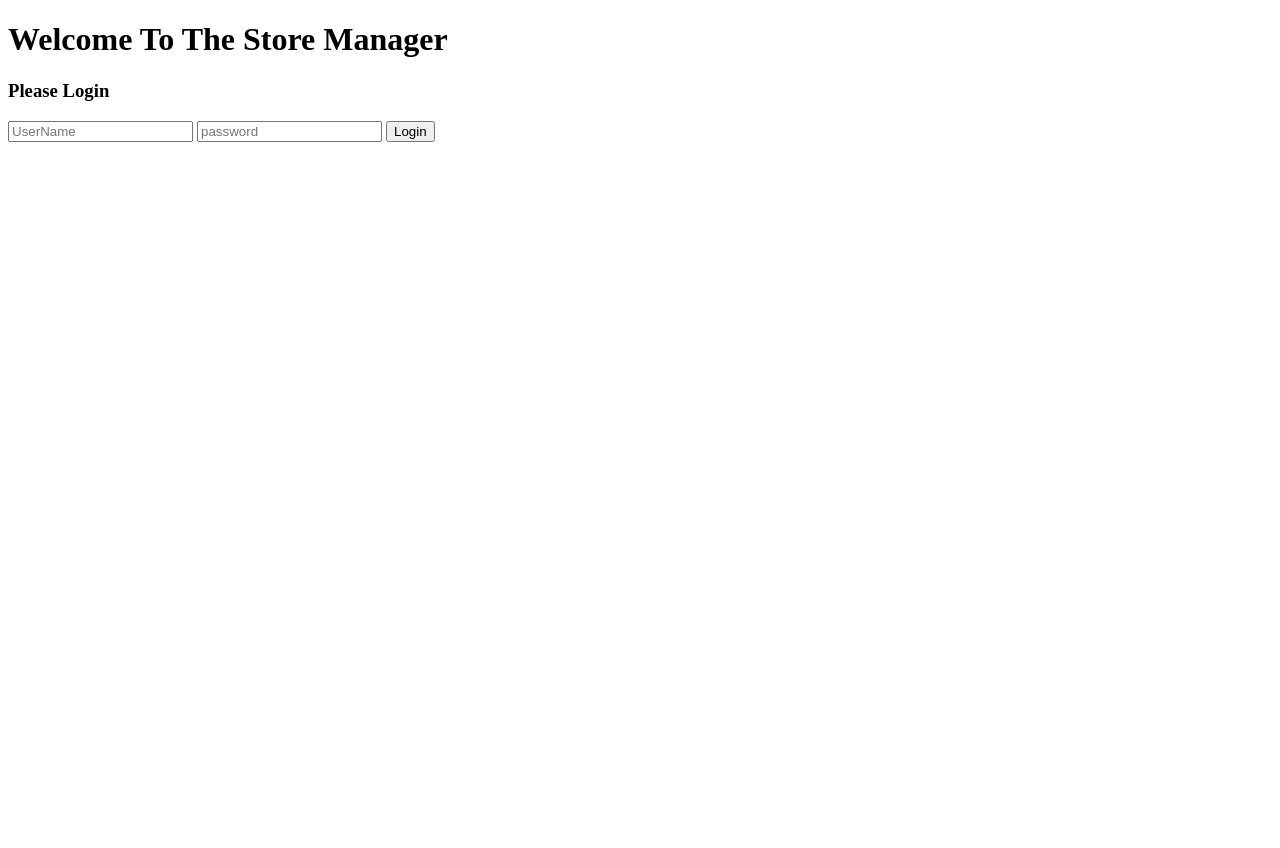
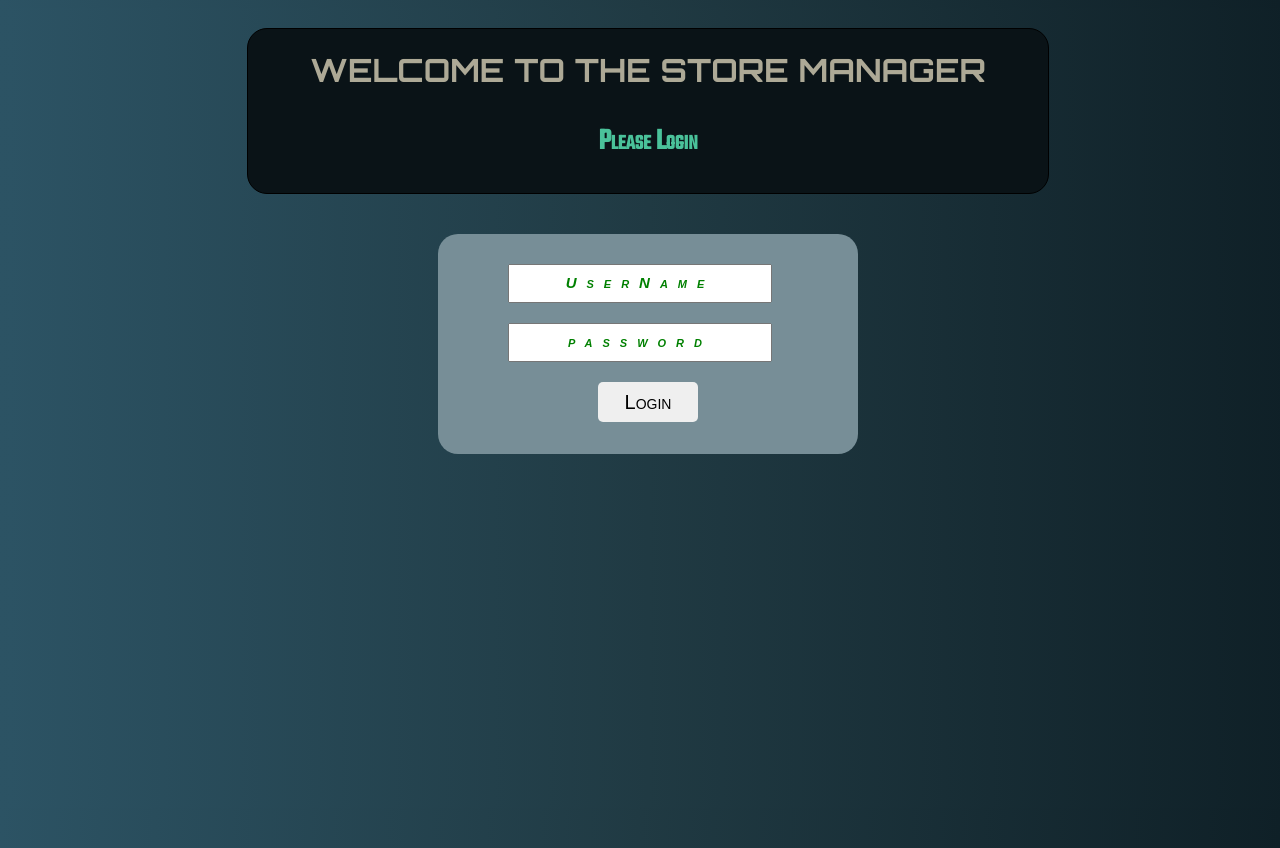
Before and after one commit to roger254/Store_Manager, a plain HTML site: page index.html in a window 1280 px wide. Before the commit the page ends 800 px from the top, so only its background shows below. Drawn offline with Linux system fonts and the light colour scheme; the site is published under a folder, as on GitHub Pages, so addresses that start at the root find nothing.

Commit message:
[#161173519 fixed-css-link]

```diff
--- a/index.html
+++ b/index.html
@@ -4,7 +4,7 @@
 <head>
   <meta charset="utf-8">
   <title>Store-Manager</title>
-  <link rel="stylesheet" href="/css/master.css">
+  <link rel="stylesheet" href="css/master.css">
   <link href="https://fonts.googleapis.com/css?family=Monoton|Orbitron:700|Teko:500" rel="stylesheet">
 </head>
 
```
